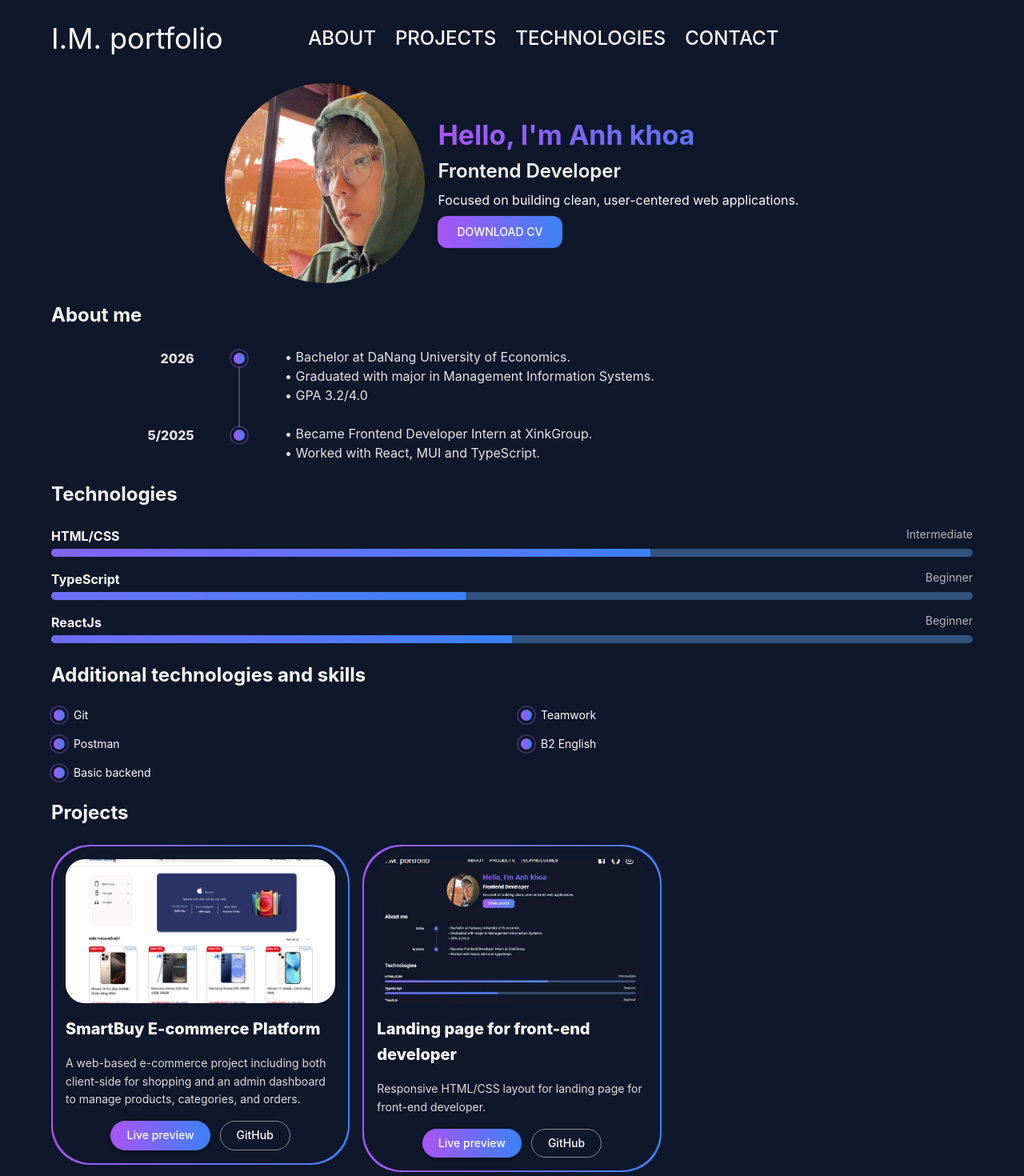
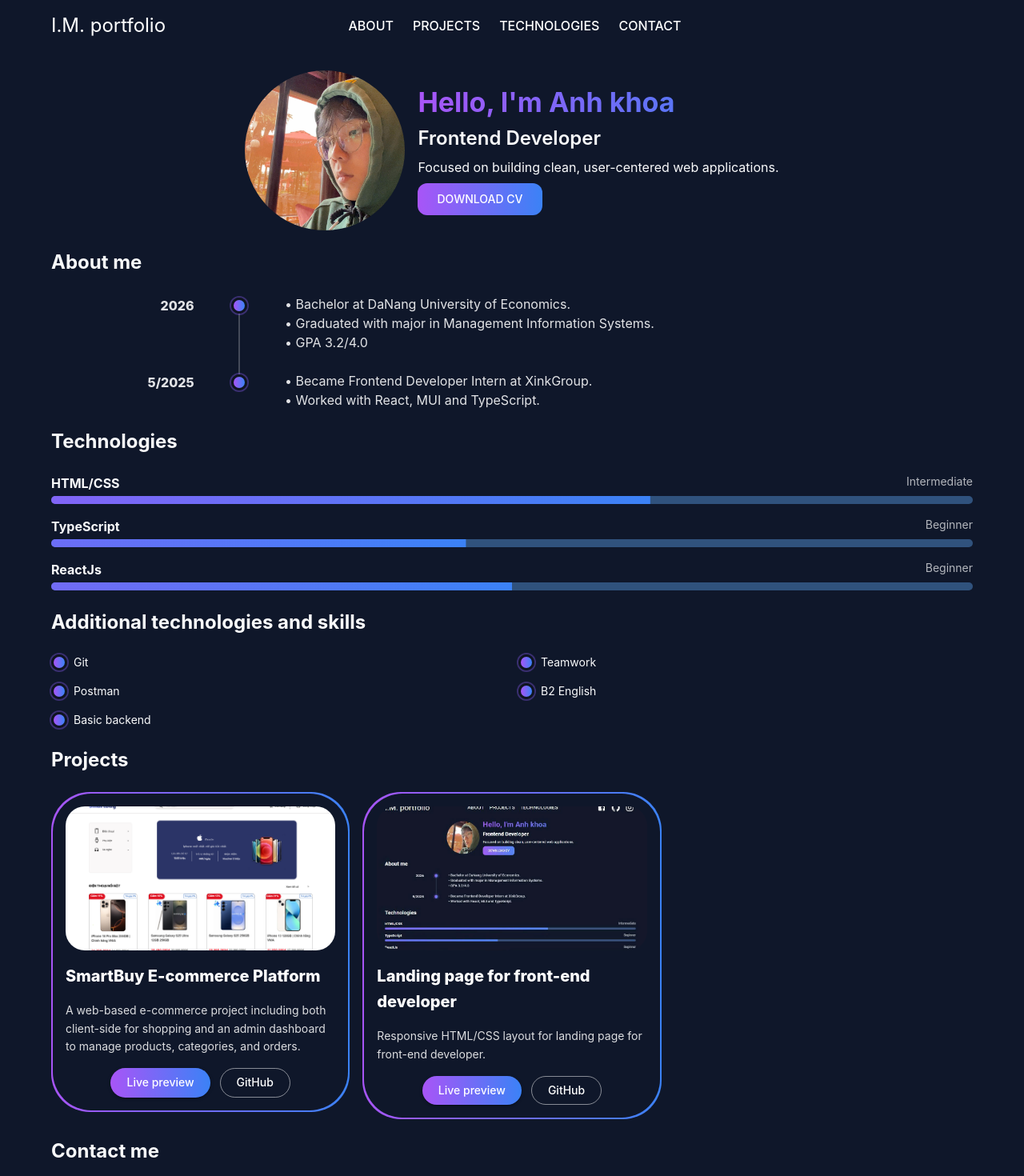
Before and after one commit to akhoa6204/portfolio, a React (Vite) app: page / in a window 1280 px wide. Shown: the top 1470 px of the page at 80% size. Built offline with nearby package versions, Linux system fonts and the light colour scheme; no server answers; some icons are missing.

Commit message:
update UI

```diff
--- a/src/components/Contact/index.tsx
+++ b/src/components/Contact/index.tsx
@@ -102,7 +102,7 @@ export default function Contact() {
   return (
     <Container id="contact" sx={{ mb: 3 }}>
       <Typography variant="h5" fontWeight={700} sx={{ mb: 3 }}>
-        Contact
+        Contact me
       </Typography>
 
       <Grid container columnSpacing={2} rowSpacing={4}>
--- a/src/components/Header/index.tsx
+++ b/src/components/Header/index.tsx
@@ -17,7 +17,7 @@ const socialInfo = [
     label: "facebook",
     component: (
       <FacebookIcon
-        sx={{ width: { xs: 32, md: 40 }, height: { xs: 32, md: 40 } }}
+        sx={{ width: { xs: 28, md: 32 }, height: { xs: 28, md: 32 } }}
       />
     ),
     link: "https://www.facebook.com/4nhkh04/",
@@ -27,7 +27,7 @@ const socialInfo = [
     label: "github",
     component: (
       <GitHubIcon
-        sx={{ width: { xs: 32, md: 40 }, height: { xs: 32, md: 40 } }}
+        sx={{ width: { xs: 28, md: 32 }, height: { xs: 28, md: 32 } }}
       />
     ),
     link: "https://github.com/akhoa6204",
@@ -37,7 +37,7 @@ const socialInfo = [
     label: "instagram",
     component: (
       <InstagramIcon
-        sx={{ width: { xs: 32, md: 40 }, height: { xs: 32, md: 40 } }}
+        sx={{ width: { xs: 28, md: 32 }, height: { xs: 28, md: 32 } }}
       />
     ),
     link: "https://www.instagram.com/akhoa_/",
@@ -57,7 +57,7 @@ const Header = () => {
     <AppBar
       position="sticky"
       elevation={0}
-      sx={{ pt: { xs: 7, md: 2 }, bgcolor: "#0f172a", zIndex: 999 }}
+      sx={{ bgcolor: "#0f172a", zIndex: 999 }}
     >
       <Toolbar disableGutters>
         <Container>
@@ -92,7 +92,7 @@ const Header = () => {
                 component="a"
                 href="#introduce"
                 sx={{
-                  fontSize: { xs: 26, md: 36 },
+                  fontSize: { xs: 20, md: 24 },
                   cursor: "pointer",
                   p: 0,
                   color: "white",
@@ -107,7 +107,7 @@ const Header = () => {
               direction="row"
               sx={{
                 order: { xs: 2, md: 1 },
-                justifyContent: { xs: "space-between", md: "center" },
+                justifyContent: 'center',
               }}
               spacing={1}
               flex={1}
@@ -115,7 +115,7 @@ const Header = () => {
               {navLinks.map((item) => (
                 <Button
                   key={item.label}
-                  sx={{ color: "white", fontSize: { xs: 14, sm: 24 } }}
+                  sx={{ color: "white", fontSize: { xs: 14, sm: 16 } }}
                   href={`#${item.path}`}
                   component="a"
                 >
@@ -128,8 +128,8 @@ const Header = () => {
               direction="row"
               spacing={1}
               sx={{
-                order: { xs: 1, md: 2 },
-                display: { xs: "flex", sm: "none", lg: "flex" },
+                order: { xs: 1, sm: 2 },
+                display: { xs: "flex", sm: "none", md: "flex" },
               }}
             >
               {socialInfo.map((item) => (
--- a/src/components/Introduce/index.tsx
+++ b/src/components/Introduce/index.tsx
@@ -5,14 +5,17 @@ const Introduce = () => {
   return (
     <Container sx={{ my: 3 }} id="introduce">
       <Stack
-        direction={{ xs: "column", md: "row" }}
+        direction={{ xs: "column", sm: "row" }}
         justifyContent="center"
         alignItems="center"
         spacing={2}
       >
         <Avatar
           src={IcAvatar}
-          sx={{ width: { xs: 150, md: 250 }, height: { xs: 150, md: 250 } }}
+          sx={{
+            width: { xs: 150, sm: 180, lg: 200 },
+            height: { xs: 150, sm: 180, lg: 200 },
+          }}
         />
         <Stack spacing={1}>
           <Typography
```
